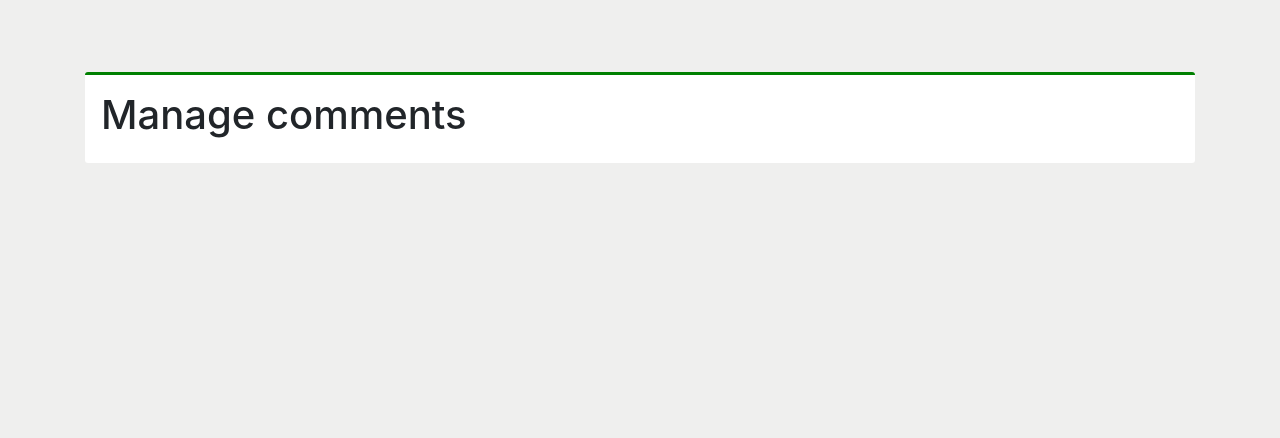
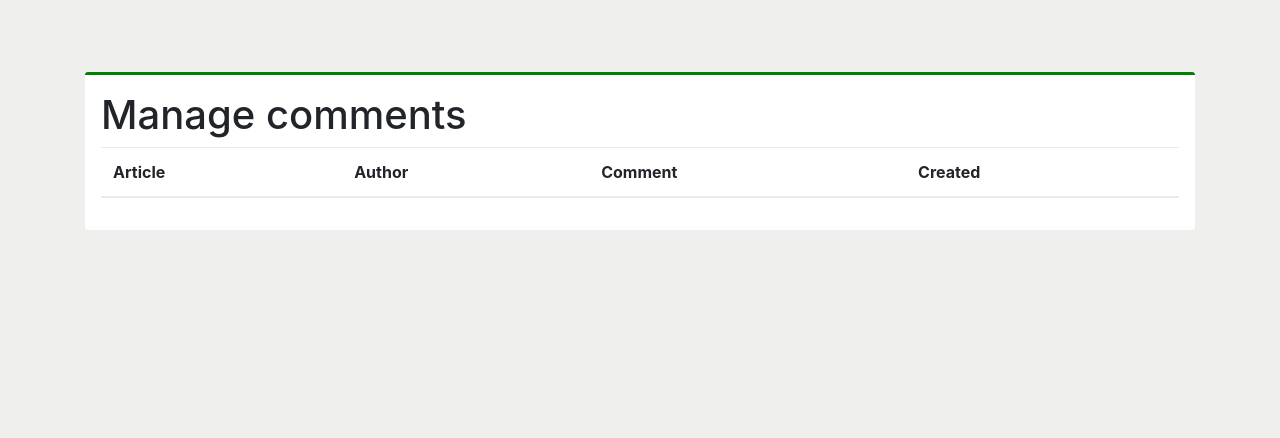
Before and after one commit to justteshi/symfony-tutorial, a Symfony app: template templates/comment_admin/index.html.twig in a window 1280 px wide. Shown: the part 82-520 px from the top of the page. Run offline with Twig, Linux system fonts and the light colour scheme; the template is opened without the code that fills it, so the values that code supplies are empty; some libraries are stand-ins or nearby versions.

Commit message:
Add/ 04/12

```diff
--- a/composer.json
+++ b/composer.json
@@ -22,7 +22,8 @@
         "symfony/twig-bundle": "4.4.*",
         "symfony/web-server-bundle": "4.4.*",
         "symfony/yaml": "4.4.*",
-        "twig/extra-bundle": "^2.12|^3.0",
+        "twig/extra-bundle": "^3.5",
+        "twig/string-extra": "^3.5",
         "twig/twig": "^2.12|^3.0"
     },
     "config": {
--- a/src/Controller/CommentAdminController.php
+++ b/src/Controller/CommentAdminController.php
@@ -2,6 +2,7 @@
 
 namespace App\Controller;
 
+use App\Repository\CommentRepository;
 use Symfony\Bundle\FrameworkBundle\Controller\AbstractController;
 use Symfony\Component\HttpFoundation\Response;
 use Symfony\Component\Routing\Annotation\Route;
@@ -11,10 +12,11 @@ class CommentAdminController extends AbstractController
     /**
      * @Route("/admin/comment", name="app_comment_admin")
      */
-    public function index(): Response
+    public function index(CommentRepository $repo): Response
     {
+        $comments = $repo->findBy([],['createdAt' => 'DESC']);
         return $this->render('comment_admin/index.html.twig', [
-            'controller_name' => 'CommentAdminController',
+            'comments' => $comments,
         ]);
     }
 }
--- a/templates/comment_admin/index.html.twig
+++ b/templates/comment_admin/index.html.twig
@@ -8,6 +8,36 @@
     <div class="row">
         <div class="col-sm-12">
             <h1>Manage comments</h1>
+            <table class="table table-striped">
+                <thead>
+                <tr>
+                    <th>Article</th>
+                    <th>Author</th>
+                    <th>Comment</th>
+                    <th>Created</th>
+                </tr>
+                </thead>
+                <tbody>
+                {% for comment in comments %}
+                    <tr>
+                        <td>
+                            <a href="{{ path('article_show', {slug: comment.article.slug}) }}">
+                                {{ comment.article.title }}
+                            </a>
+                        </td>
+                        <td >
+                            {{ comment.author }}
+                        </td>
+                        <td style="width: 40%">
+                            {{ comment.content|u.truncate(50) }}...
+                        </td>
+                        <td>
+                            {{ comment.createdAt|ago }}
+                        </td>
+                    </tr>
+                {% endfor %}
+                </tbody>
+            </table>
         </div>
     </div>
 {% endblock %}
```
Also changed, not shown: 1 other file.
